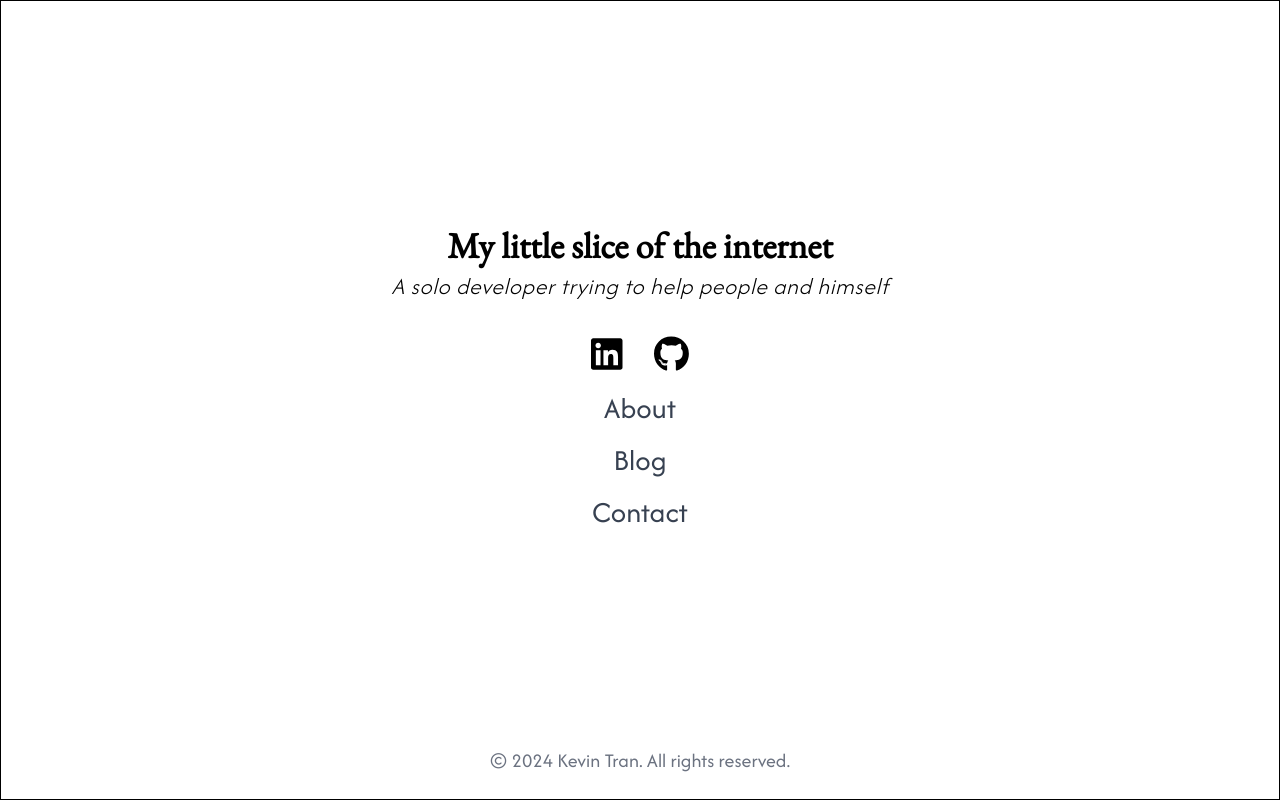
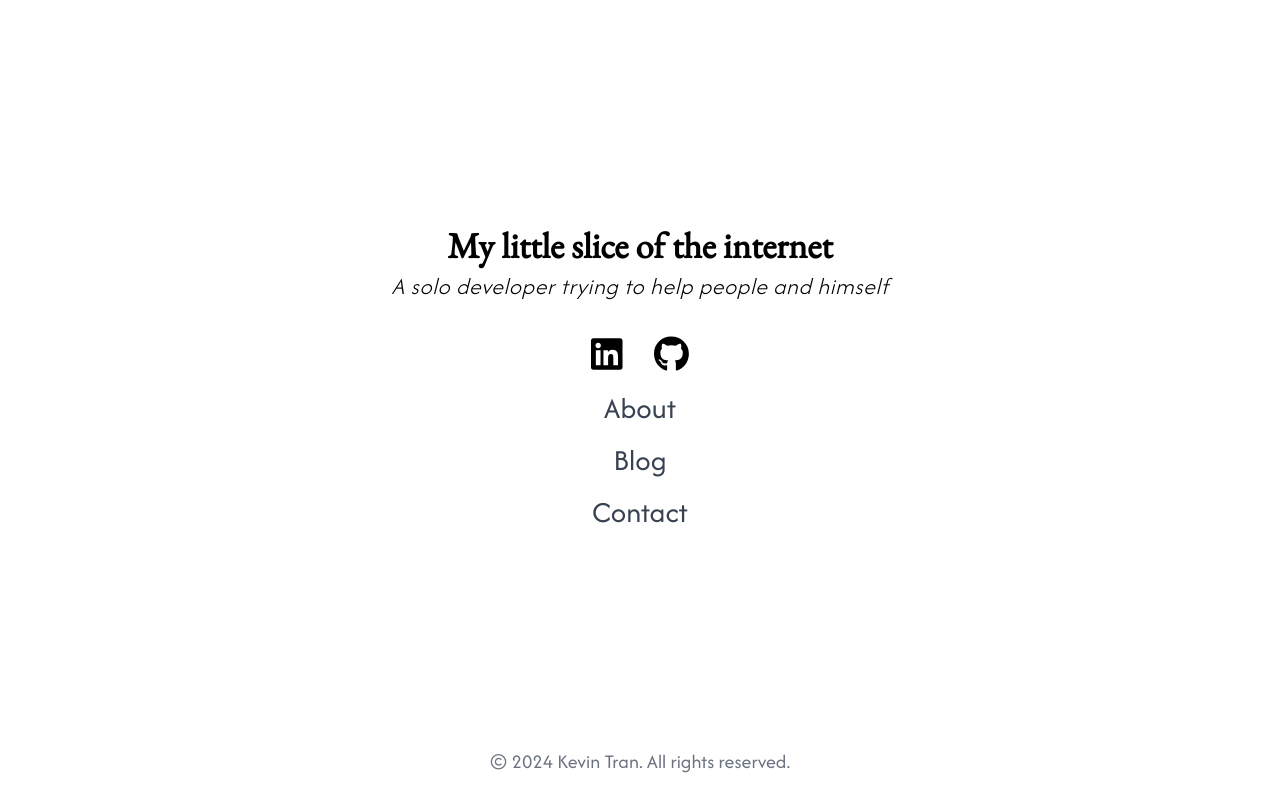
Before and after one commit to kevintine/personal_website, a React (Create React App) app: page / in a window 1280 px wide. Built offline with nearby package versions, Linux system fonts and the light colour scheme; no server answers.

Commit message:
updated package-lock.json

```diff
--- a/src/pages/page2.js
+++ b/src/pages/page2.js
@@ -39,7 +39,7 @@
 
   return (
     <motion.div
-      className="p-4 min-h-screen flex flex-col items-center justify-center border border-black"
+      className="p-4 min-h-screen flex flex-col items-center justify-center"
       initial={{ opacity: 0 }} // Start with opacity 0
       animate={{ opacity: 1 }}  // Animate to opacity 1
       transition={{ duration: 1 }}  // Set the duration of the fade-in
```
